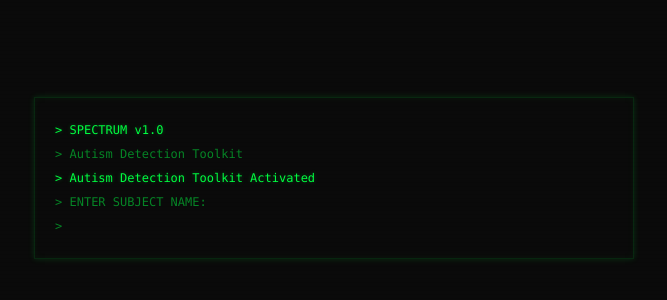
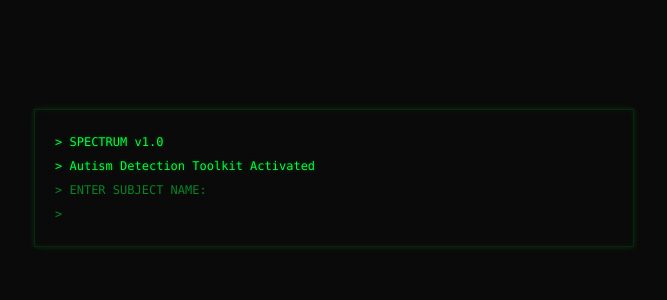
Before and after one commit to GodotH/spectrum, a React (Vite) app: page / in a window 1280 px wide. Shown: the part 214-514 px from the top of the page, without its empty margins (306-973 px from the left). Built offline with nearby package versions, Linux system fonts and the light colour scheme.

Commit message:
fix: loading bar stays visible until Activated replaces it
Co-Authored-By: Claude Opus 4.6 (1M context) <noreply@anthropic.com>

```diff
--- a/src/components/WelcomeScreen.tsx
+++ b/src/components/WelcomeScreen.tsx
@@ -138,19 +138,17 @@ export default function WelcomeScreen({ onStart, onResume, onHistory }: Props) {
             {'>'} SPECTRUM v1.0
           </motion.div>
 
-          {/* Loading bar */}
-          {bootPhase >= 1 && (
+          {/* Loading bar — visible only during loading phase */}
+          {bootPhase >= 1 && bootPhase < 2 && (
             <motion.div initial={{ opacity: 0 }} animate={{ opacity: 1 }} transition={{ duration: 0.1 }} className="text-phosphor-dim">
               {'>'} Autism Detection Toolkit{' '}
-              {loadProgress < 100 ? (
-                <span className="text-phosphor">
-                  [{'█'.repeat(Math.floor(loadProgress / 5))}{'░'.repeat(20 - Math.floor(loadProgress / 5))}] {loadProgress}%
-                </span>
-              ) : null}
+              <span className="text-phosphor">
+                [{'█'.repeat(Math.floor(loadProgress / 5))}{'░'.repeat(20 - Math.floor(loadProgress / 5))}] {loadProgress}%
+              </span>
             </motion.div>
           )}
 
-          {/* Activated */}
+          {/* Activated — replaces loading bar */}
           {bootPhase >= 2 && (
             <motion.div initial={{ opacity: 0 }} animate={{ opacity: 1 }} transition={{ duration: 0.15 }} className="text-phosphor text-glow-green">
               {'>'} Autism Detection Toolkit Activated
```
